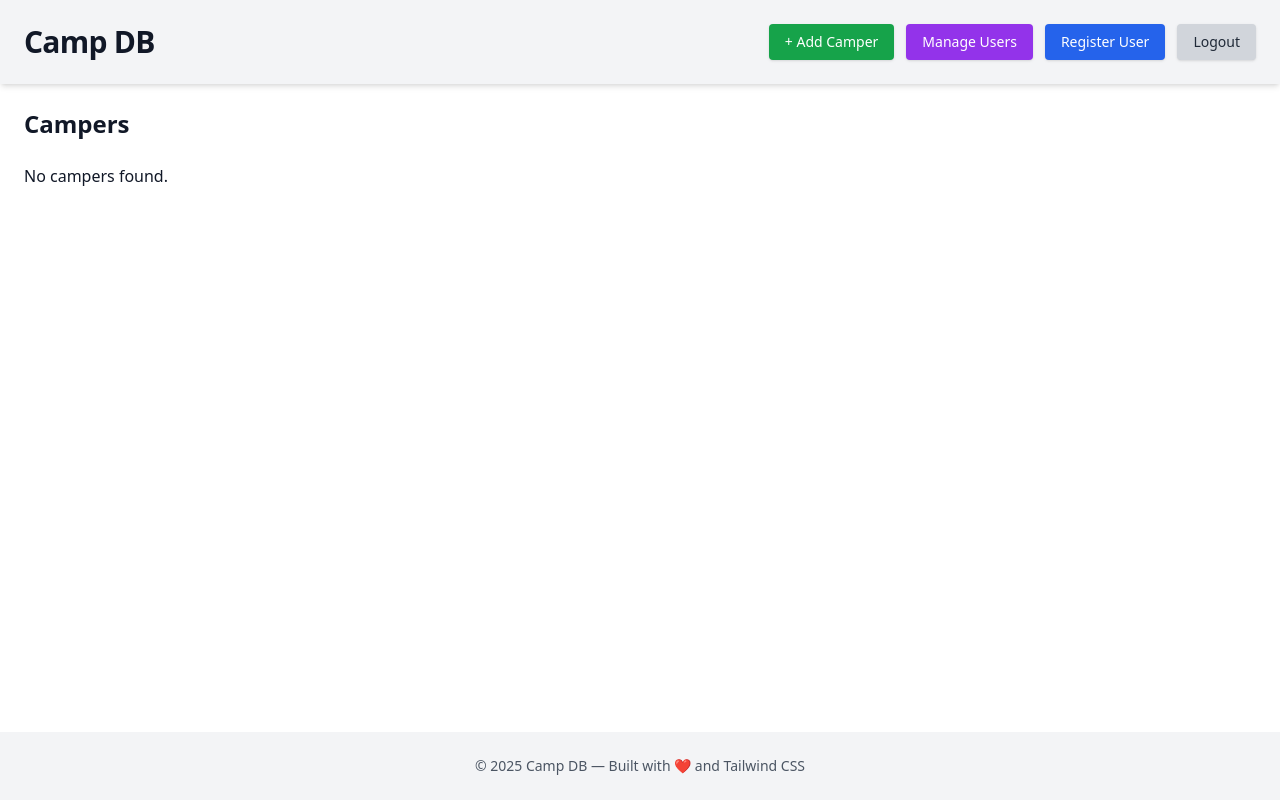
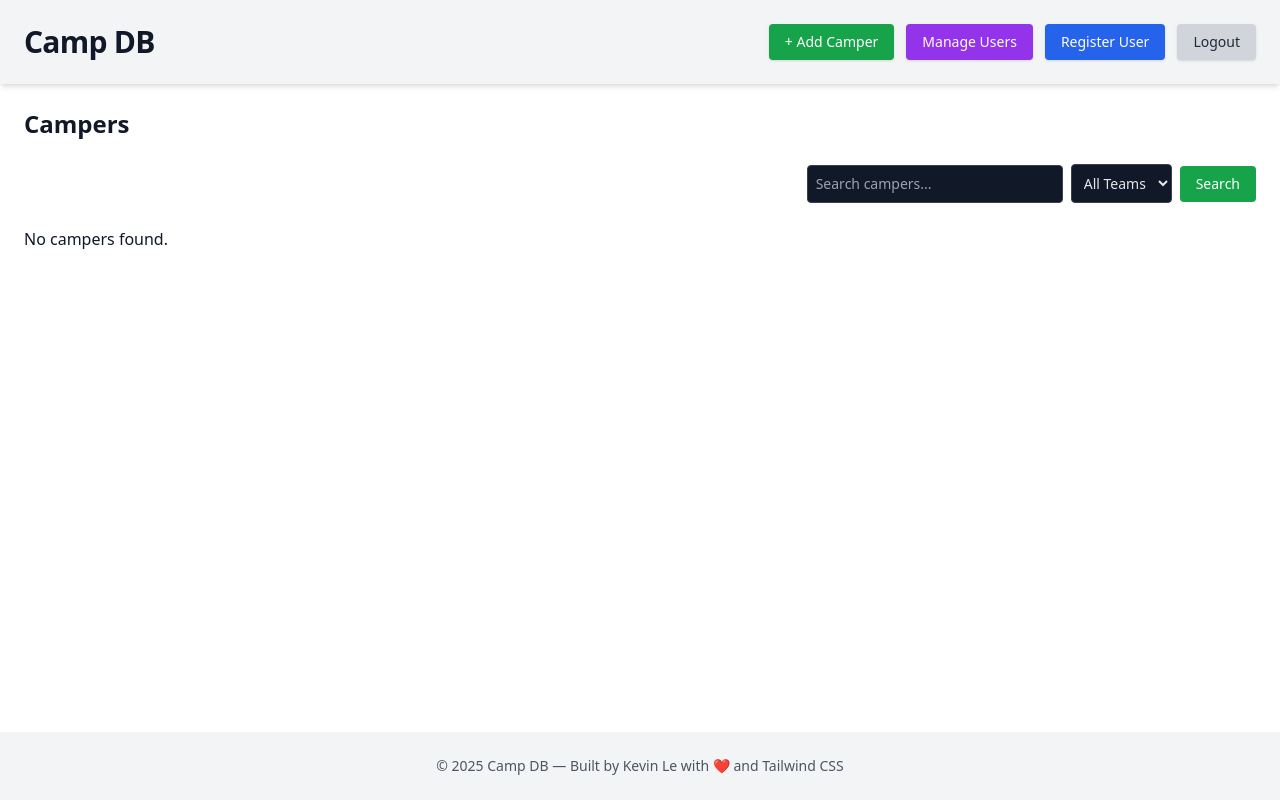
Before and after one commit to gezeebeezee/camper-db, a Flask app: page / in a window 1280 px wide. Run offline with Flask 3, Linux system fonts and the light colour scheme; the visitor is signed in with stand-in values (Sample User, id 1); data that the repository does not hold is empty; some libraries are stand-ins or nearby versions.

Commit message:
Added search/filter function to index.html

```diff
--- a/app/routes.py
+++ b/app/routes.py
@@ -31,11 +31,30 @@ def logout():
 @main.route('/')
 @login_required
 def index():
-    if current_user.team_number:
-        campers = Camper.query.filter_by(team_number=current_user.team_number).all()
-    else:
-        campers = Camper.query.all()  # Admins or unassigned users
-    return render_template('index.html', campers=campers)
+    search_query = request.args.get('search', '').strip()
+    team_filter = request.args.get('team_filter', '').strip()
+
+    campers_query = Camper.query
+
+    # Regular users only see their team
+    if current_user.team_number is not None:
+        campers_query = campers_query.filter_by(team_number=current_user.team_number)
+    # Admin users can optionally filter by team
+    elif team_filter.isdigit():
+        campers_query = campers_query.filter_by(team_number=int(team_filter))
+
+    # Apply name search (for both admin and regular users)
+    if search_query:
+        campers_query = campers_query.filter(Camper.name.ilike(f"%{search_query}%"))
+
+    campers = campers_query.all()
+
+    # Admin: provide all team numbers for dropdown
+    team_numbers = []
+    if current_user.team_number is None:
+        team_numbers = sorted({c.team_number for c in Camper.query.filter(Camper.team_number != None).all()})
+
+    return render_template('index.html', campers=campers, team_numbers=team_numbers)
 
 @main.route('/camper/<string:token>')
 @login_required
--- a/app/templates/index.html
+++ b/app/templates/index.html
@@ -81,6 +81,41 @@
   <!-- Main Content -->
   <main class="flex-grow p-6 w-full max-w-screen-xl mx-auto">
     <h2 class="text-2xl font-semibold mb-6">Campers</h2>
+    <form id="filterForm" method="GET" action="{{ url_for('main.index') }}"
+          class="mb-6 flex flex-col sm:flex-row sm:justify-end sm:items-center gap-2 sm:gap-3">
+
+      <div class="flex flex-col sm:flex-row sm:items-center gap-2">
+        <input type="text" name="search" value="{{ request.args.get('search', '') }}"
+              placeholder="Search campers..."
+              class="sm:w-64 p-2 rounded bg-gray-900 text-gray-200 border border-gray-700 placeholder-gray-400 text-sm" />
+
+        {% if current_user.team_number is none %}
+        <select name="team_filter"
+                class="p-2 rounded bg-gray-900 text-gray-200 border border-gray-700 text-sm"
+                onchange="document.getElementById('filterForm').submit()">
+          <option value="">All Teams</option>
+          {% for num in team_numbers %}
+            <option value="{{ num }}" {% if request.args.get('team_filter') == num|string %}selected{% endif %}>
+              Team {{ num }}
+            </option>
+          {% endfor %}
+        </select>
+        {% endif %}
+
+        <button type="submit"
+                class="px-4 py-2 rounded bg-green-600 hover:bg-green-700 text-white text-sm">
+          Search
+        </button>
+
+        {% if request.args.get('search') or request.args.get('team_filter') %}
+        <a href="{{ url_for('main.index') }}"
+          class="px-4 py-2 rounded bg-gray-600 hover:bg-gray-700 text-white text-sm">
+          Clear
+        </a>
+        {% endif %}
+      </div>
+    </form>
+
 
   <div class="grid gap-6 grid-cols-[repeat(auto-fit,minmax(320px,1fr))]">
     {% for camper in campers %}
@@ -121,7 +156,7 @@
 
   <!-- Footer -->
   <footer class="p-6 bg-gray-100 dark:bg-gray-800 text-center text-sm text-gray-600 dark:text-gray-400 transition-colors duration-300">
-    &copy; 2025 Camp DB — Built with ❤️ and Tailwind CSS
+    &copy; 2025 Camp DB — Built by Kevin Le with ❤️ and Tailwind CSS
   </footer>
 
   <!-- Dark Mode Toggle Script -->
```
